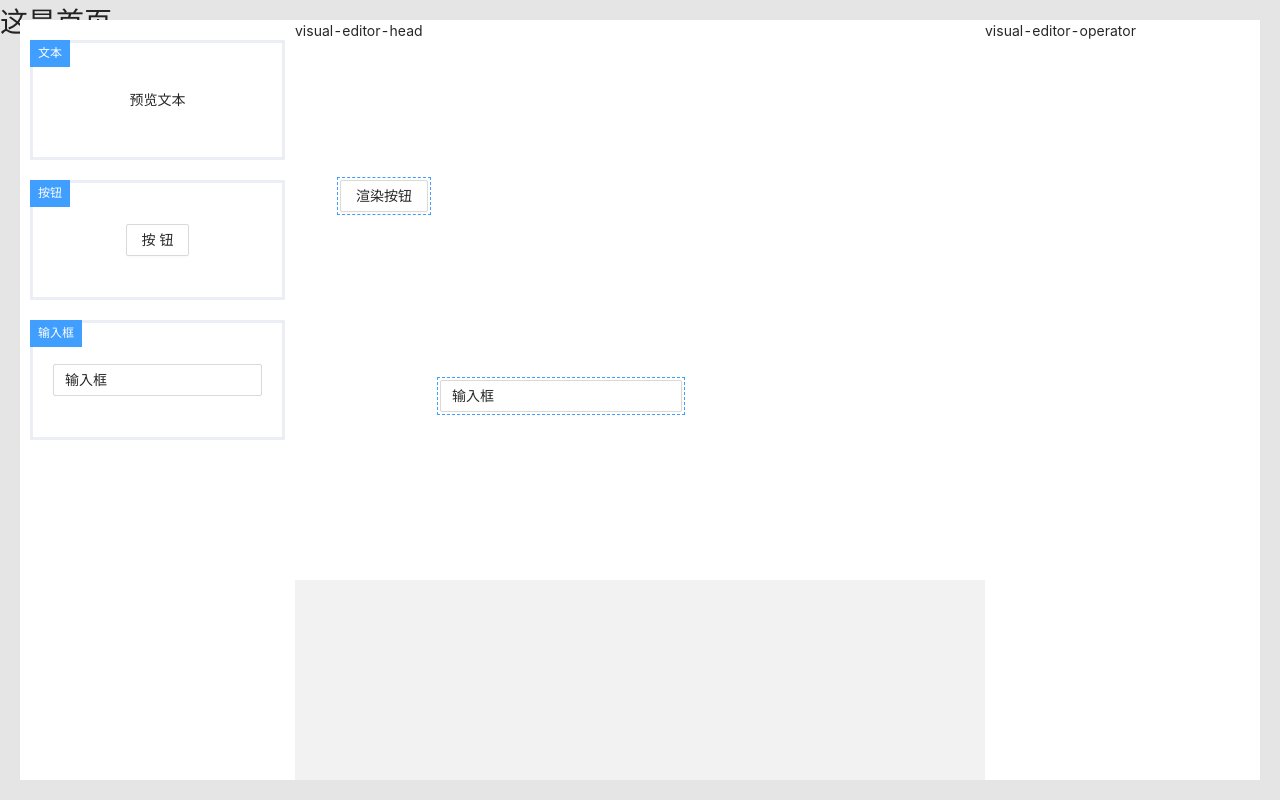
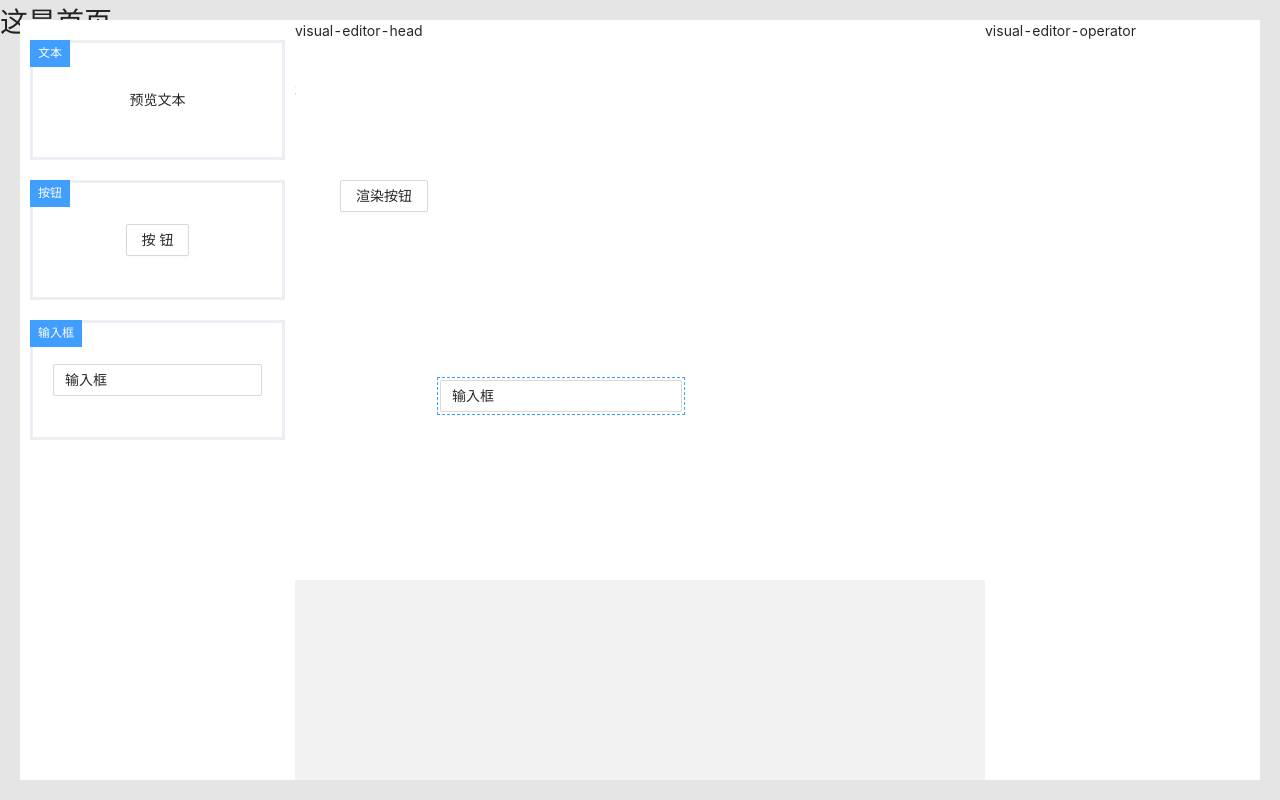
Before and after one commit to leylatop/assembly-tool-react, a React app: page / in a window 1280 px wide. Built offline with nearby package versions, Linux system fonts and the light colour scheme.

Commit message:
Feat: 增加选中多个block监听事件

```diff
--- a/src/packages/VisualEditor/index.jsx
+++ b/src/packages/VisualEditor/index.jsx
@@ -40,10 +40,26 @@ export default class VisualEditor extends Component {
         this.blockHandler = {};
         this.containerRef = null;
         this.menuDragger = this.menuDragger.bind(this);
+        this.focusHandler = this.focusHandler.bind(this);
+        this.clearFocus = this.clearFocus.bind(this)
     }
 
     componentDidMount() {
         this.blockHandler= this.menuDragger();
+
+    }
+
+    clearFocus(block) {
+        let {blocks} = this.state;
+        if(blocks.leng === 0) return
+        if(!!block) {
+            blocks.forEach((item) => {
+                if(item !== block) {
+                    item.focus = false;
+                }
+            });
+        }
+        this.setState({blocks})
     }
 
     menuDragger() {
@@ -96,10 +112,40 @@ export default class VisualEditor extends Component {
         return blockHandler;
     }
 
+    focusHandler() {
+        const container = {
+            onMouseDown: (event) => {
+                event.stopPropagation();
+                event.preventDefault();
+                this.clearFocus();
+            }
+        };
+        const block = {
+            onMouseDown: (event, block) => {
+                event.stopPropagation();
+                event.preventDefault();
+                // 如果按住了shiftkey，则要选中多个block
+                if(event.shiftKey) {
+                    block.focus = !block.focus;
+                    this.forceUpdate();
+                }
+                // 否则除了当前block，其他的都设置为未选中的状态
+                else {
+                    block.focus = true;
+                    this.clearFocus(block);
+                }
+            }
+        }
+        return {
+            container, block
+        }
+    }
+
     render() {
         let {blocks, container} = this.state;
         let {width, height} = container;
-        console.log(componentMap)
+        let { focusHandler} = this;
+        console.log('object')
         return (
             <div className="visual-editor">
                 <div className="visual-editor-menu">
@@ -112,9 +158,7 @@ export default class VisualEditor extends Component {
                                     onDragStart={(e)=> {this.blockHandler.dragstart(e, item)}}>
                                     <span className="visual-editor-menu-item-lable">{item.lable}</span>
                                     <div className="visual-editor-menu-item-content">
-                                    {
-                                        item.preview()
-                                    }
+                                    {item.preview()}
                                     </div>
                                 </div>
                             )
@@ -129,10 +173,10 @@ export default class VisualEditor extends Component {
                 </div>
                 <div className="visual-editor-body">
                     <div className="visual-editor-content">
-                        <div ref={(ref) => this.containerRef = ref} className="visual-editor-container" style={{width, height}}>
+                        <div ref={(ref) => this.containerRef = ref} className="visual-editor-container" style={{width, height}} onMouseDown={focusHandler().container.onMouseDown}>
                         {
                             blocks.map((item, index)=> {
-                                return <VisualEditorBlock key={index} block={item} config={{componentMap}}/>
+                                return <VisualEditorBlock key={index} block={item} config={{componentMap}} onMouseDownBlock={focusHandler().block.onMouseDown}/>
                             })
                         }
                         </div>
@@ -151,10 +195,16 @@ VisualEditor.defaultProps = {
     },
     blocks: [
         {
+            top: 0,
+            left: 0,
+            componentKey: 'text',
+            focus: false,
+        },
+        {
             top: 100,
             left: 100,
             componentKey: 'button',
-            focus: true,
+            focus: false,
 
         },
         {
--- a/src/packages/VisualEditorBlock/index.jsx
+++ b/src/packages/VisualEditorBlock/index.jsx
@@ -6,7 +6,8 @@ export default class VisualEditorBlock extends Component {
         super(props);
         this.state = {
             block: this.props.block,
-            config: this.props.config
+            config: this.props.config,
+            onMouseDownBlock: this.props.onMouseDownBlock
         }
     }
 
@@ -27,7 +28,8 @@ export default class VisualEditorBlock extends Component {
     }
 
     render() {
-        let {block, config} = this.state;
+        let {block, config,onMouseDownBlock} = this.state;
+
         const {top, left, componentKey, focus} = block;
         const {render} = config.componentMap[componentKey];
         const style  = {
@@ -36,7 +38,7 @@ export default class VisualEditorBlock extends Component {
         }
         let isFocus = focus ? 'visual-editor-block-focus' : '';
         return (
-            <div ref='blockContainer' className={`visual-editor-block ${isFocus}`} style={style}>
+            <div ref='blockContainer' className={`visual-editor-block ${isFocus}`} style={style} onMouseDown={(e)=> {onMouseDownBlock(e, block)}}>
                 {render()}
             </div>
         )
@@ -53,5 +55,6 @@ VisualEditorBlock.defaultProps = {
     },
     config: {
         componentMap: {}
-    }
+    },
+    onMouseDownBlock: ()=>{}
 }
```
Also changed, not shown: 1 other file (tests, documents, lock files or other folders).
